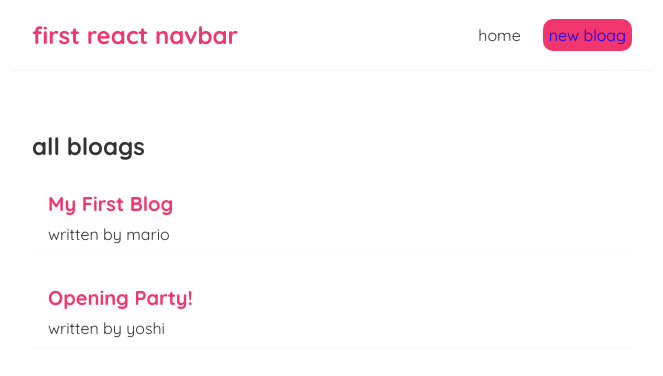
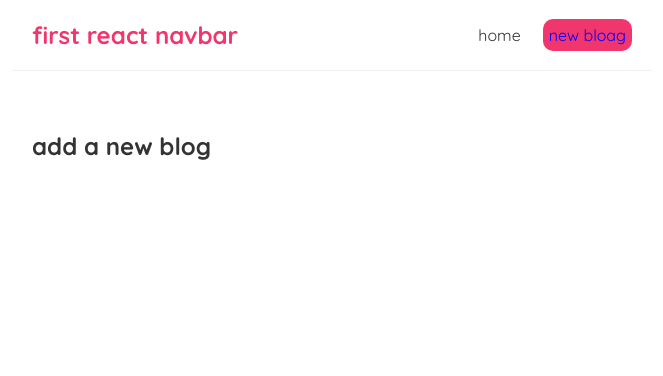
Before and after one commit to sumitchoudharySEM/react-moduel-1, a React (Create React App) app: page /create in a window 1280 px wide. Shown: the top 376 px of the page, without its empty margins (308-971 px from the left). Built offline with nearby package versions, Linux system fonts and the light colour scheme; data requests are answered from the project's data file.

Commit message:
using exact in router and adding multypal components

```diff
--- a/src/App.js
+++ b/src/App.js
@@ -7,6 +7,7 @@
   Switch,
   Route,
 } from "react-router-dom";
+import Create from './Create';
 
 function App() {
   return (
@@ -15,7 +16,8 @@
         <Navbar />
         <div className="container">
           <Switch>
-            <Route path="/" > <Home /> </Route>
+            <Route exact path="/" > <Home /> </Route>
+            <Route path="/create"> <Create/> </Route>
           </Switch>
         </div>
       </div>
--- /dev/null
+++ b/src/Create.js
@@ -0,0 +1,9 @@
+const Create = () => {
+    return (
+        <div className="create">
+            <h2> add a new blog</h2>
+        </div>
+     );
+}
+
+export default Create;
```
